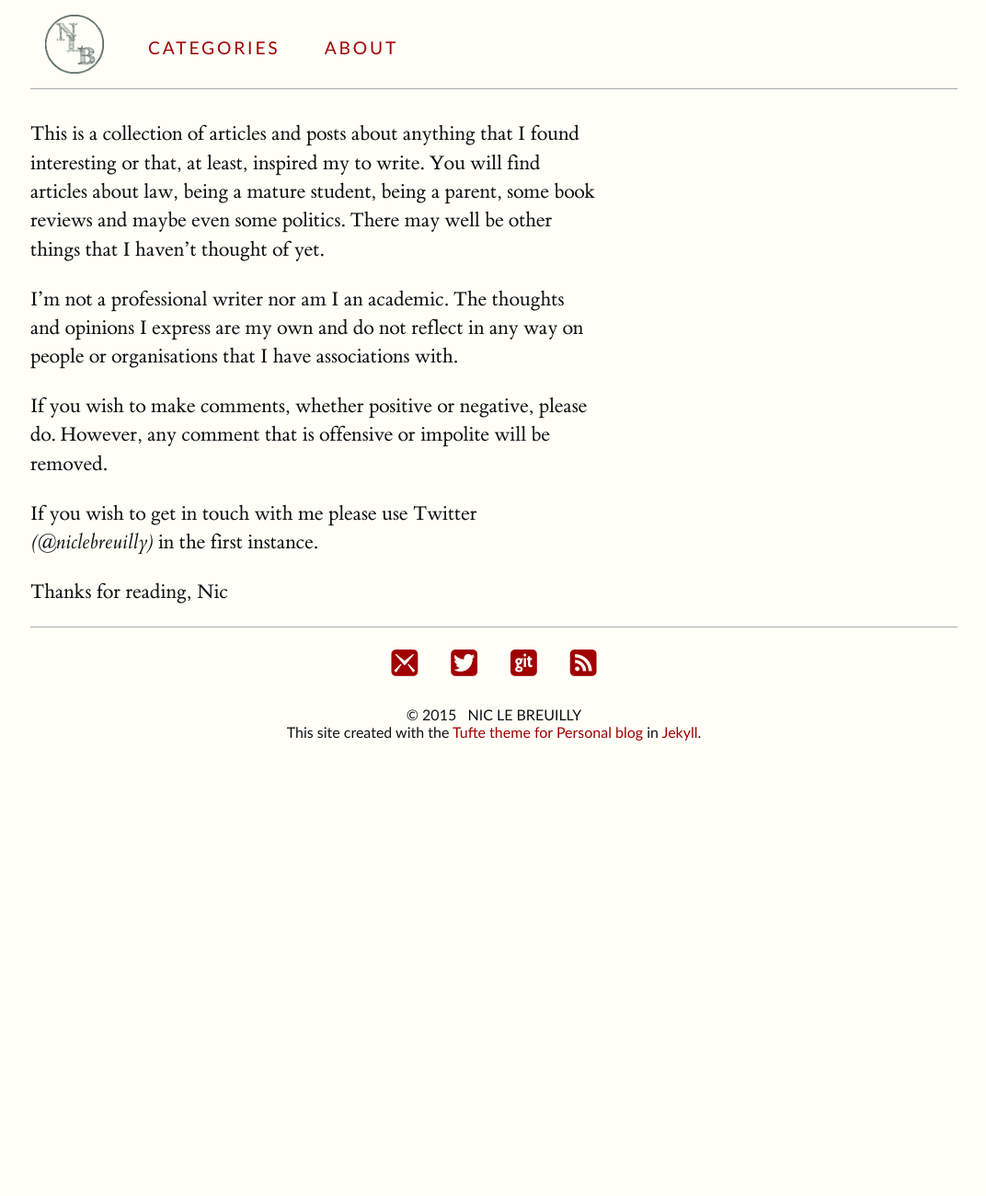
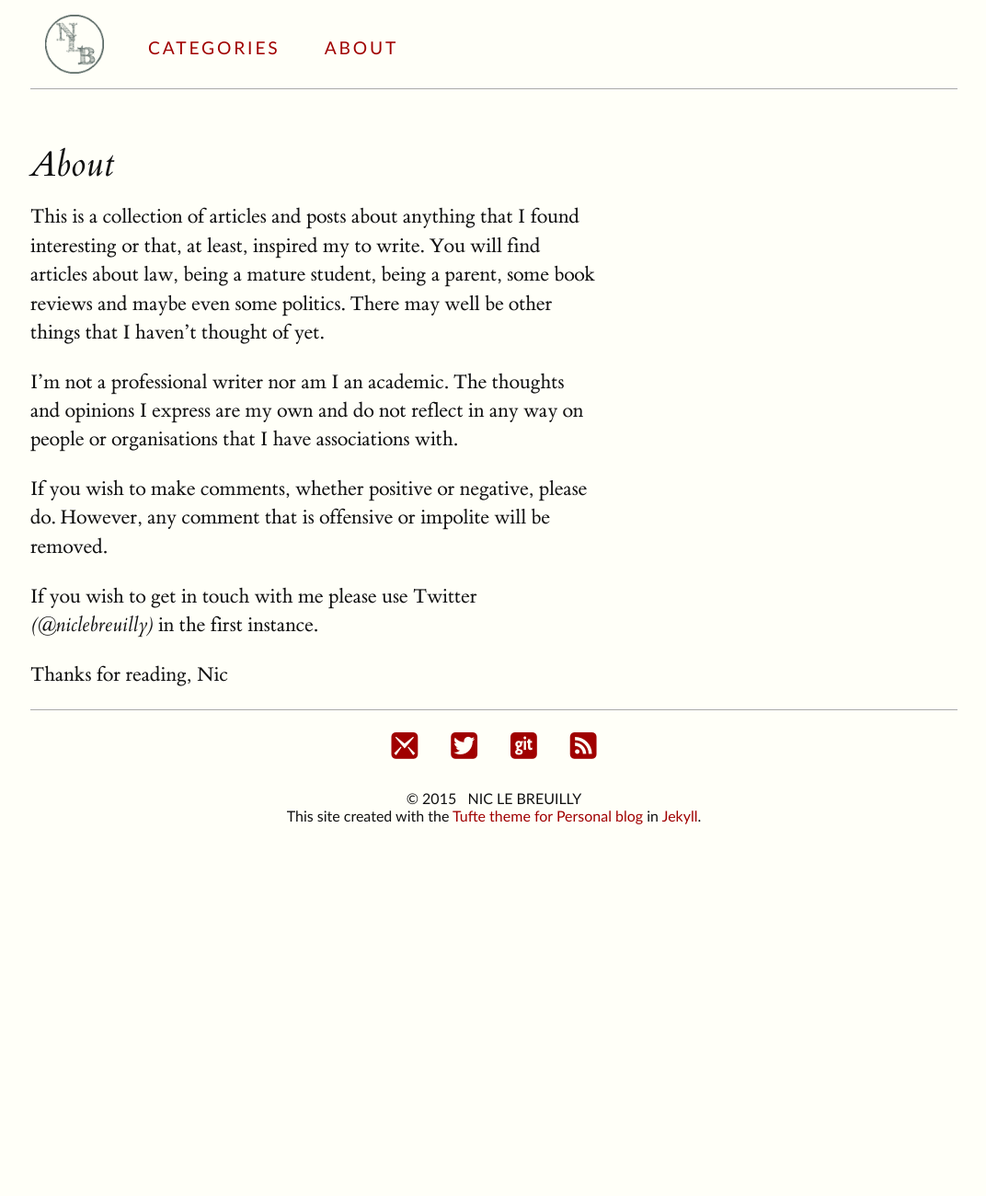
Before and after one commit to clayh53/tufte-jekyll, a Jekyll site: the page built from about/index.md, in a window 1280 px wide. Shown: the whole page at 92% size, without its empty margins (127-1199 px from the left). Built offline with Jekyll 4.4.1, drawn with Linux system fonts in a browser that asks for light colours.

Commit message:
Added the h1 tag

```diff
--- a/about/index.md
+++ b/about/index.md
@@ -5,6 +5,7 @@ published: true
 ---
 
 
+<h1>About</h1>
 This is a collection of articles and posts about anything that I found interesting or that, at least, inspired my to write. You will find articles about law, being a mature student, being a parent, some book reviews and maybe even some politics. There may well be other things that I haven't thought of yet.
 
 I'm not a professional writer nor am I an academic. The thoughts and opinions I express are my own and do not reflect in any way on people or organisations that I have associations with.
```
